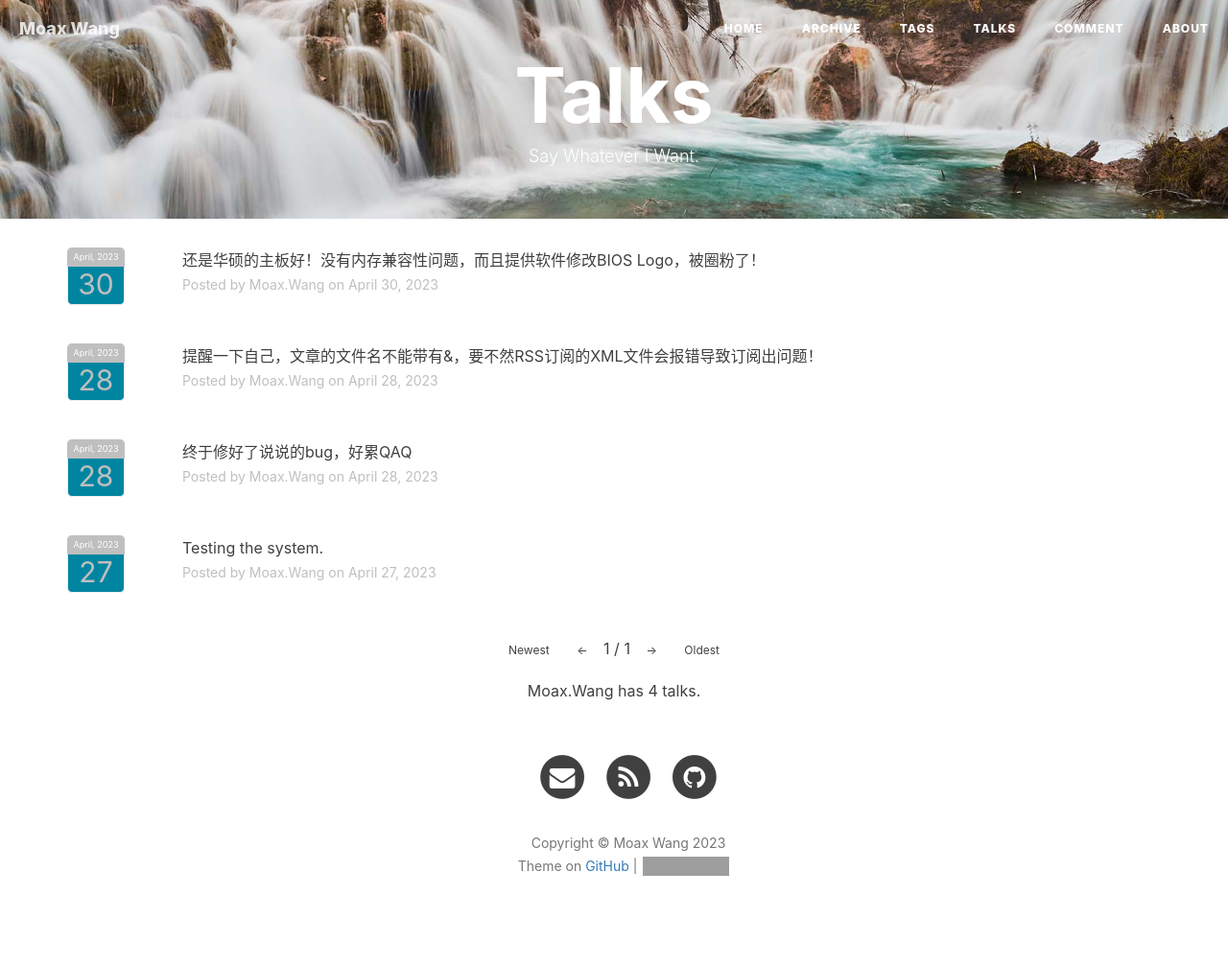
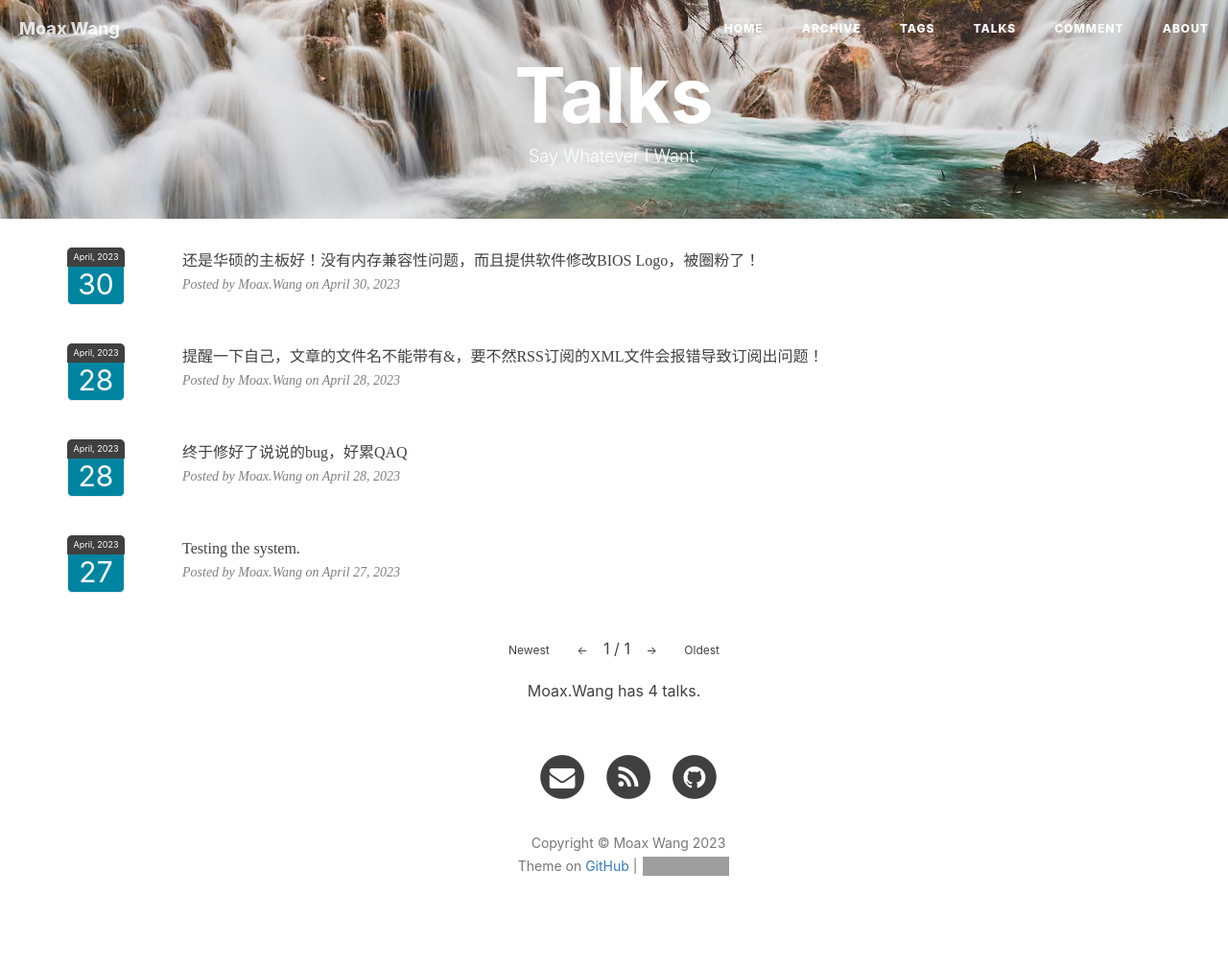
Before and after one commit to WinchellWang/winchellwang.github.io, a Jekyll site: the page built from 3talk.html, in a window 1280 px wide. Shown: the whole page at 96% size. Built offline with Jekyll 4.4.1, drawn with Linux system fonts in a browser that asks for light colours; nearby versions of some CDN libraries; comment, search, counter and statistics services are not loaded; grey boxes are pictures that could not be loaded.

Commit message:
Layout Update

```diff
--- a/1archive.html
+++ b/1archive.html
@@ -18,7 +18,7 @@ permalink: /archive/
     </div>
 </header>
 
-<div class="container">
+<div>
 <ul>
 	<h2><font color="#0085a1">Year</font></h2>
   {% assign counter = 0 %}
@@ -39,7 +39,7 @@ permalink: /archive/
 </div>
 
 <hr>
-<div class="container">
+<div>
 <ul>
 {% for post in site.posts %}
 	{% unless post.next %}
@@ -53,13 +53,11 @@ permalink: /archive/
 	{% endunless %}
 	<li>{{ post.date | date:"%Y-%m-%d:" }}
 	<a href="{{ post.url }}" target="_blank">{{ post.title }}</a>
-	<div class="tags">
 	{% for tag in post.tags %}
 	<a href="#{{ tag }}" title="{{ tag }}" target="_blank">
 		<font color="#0085a1">{{ tag }}</font>
 	</a>
 	{% endfor %}
-</div>
 </li>
 {% endfor %}
 </ul>
--- a/3talk.html
+++ b/3talk.html
@@ -46,9 +46,17 @@ permalink: /talk/
     padding-left: 120px;
 }
 
+.hexo-douban-title {
+    font-family: 'Lora', 'Times New Roman', serif;
+    font-size: 16px;
+    color: #404040;
+}
+
 .hexo-douban-meta {
+    font-family: 'Lora', 'Times New Roman', serif;
     font-size: 14px;
-    color: #bfbfbf;
+    font-style: italic;
+    color: #808080;
     padding-right: 10px;
 }
 
@@ -101,7 +109,7 @@ permalink: /talk/
 }
 
 .page-action-calendar .sub-month {
-    background-color: #bfbfbf;
+    background-color: #404040;
     color: #fff;
     border-top-left-radius: 5px;
     border-top-right-radius: 5px;
@@ -116,7 +124,7 @@ permalink: /talk/
     font-size: 30px;
     line-height: 36px;
     text-align: center;
-    color: #bfbfbf;
+    color: #fff;
 }
 
 </style>
```
